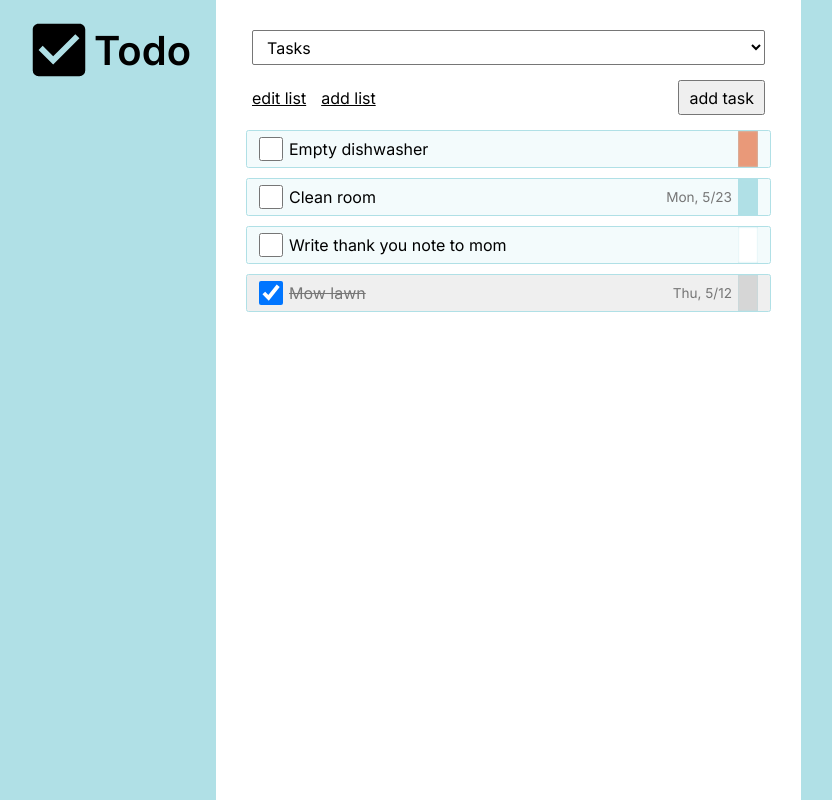
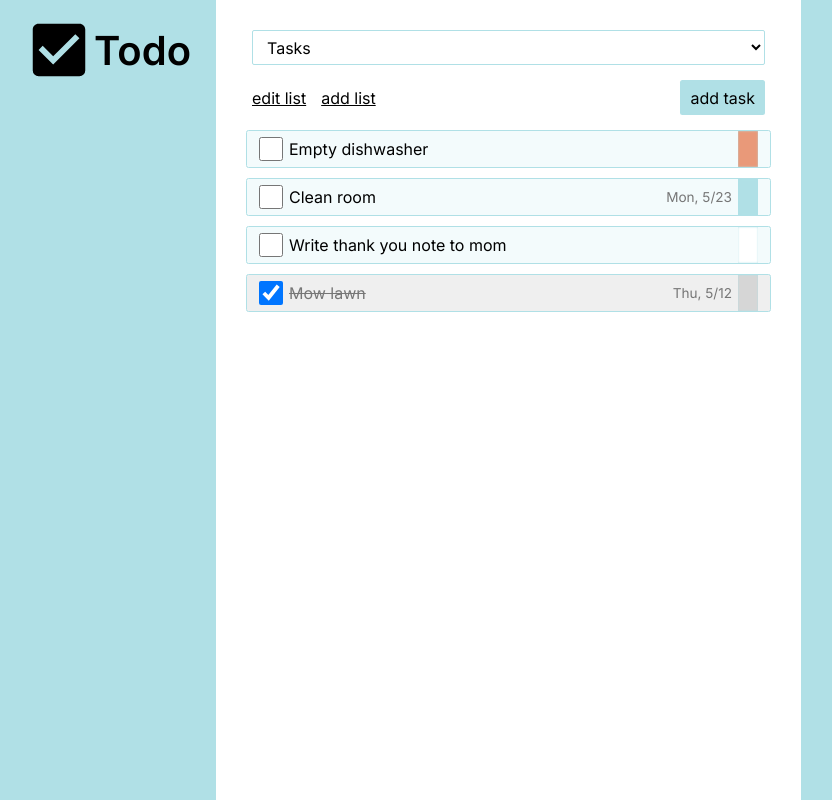
Before and after one commit to rickertl/todo-app, a website built with webpack: page dist/index.html in a window 1280 px wide. Shown: the whole page, without its empty margins (229-1061 px from the left). Built offline with nearby package versions, Linux system fonts and the light colour scheme.

Commit message:
updated button and input outline to blue

```diff
--- a/src/style.scss
+++ b/src/style.scss
@@ -28,8 +28,8 @@ button {
   font-family: $global-font;
   font-weight: 400;
   padding: 5px 10px;
-  background-color: $light-gray;
-  border: 1px solid $dark-gray;
+  background-color: powderblue;
+  border: none;
   border-radius: 2.5px;
   color: black;
   cursor: pointer;
@@ -49,7 +49,7 @@ form input[type="date"] {
   font-size: 1rem;
   font-family: $global-font;
   color: black;
-  border: 1px solid $dark-gray;
+  border: 1px solid powderblue;
   border-radius: 2px;
   background-color: white;
 }
```
Also changed, not shown: dist/main.js.
